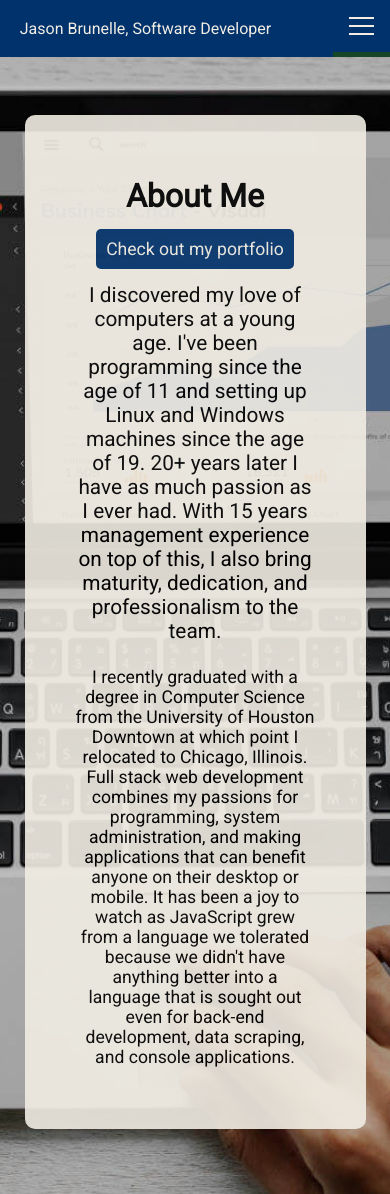
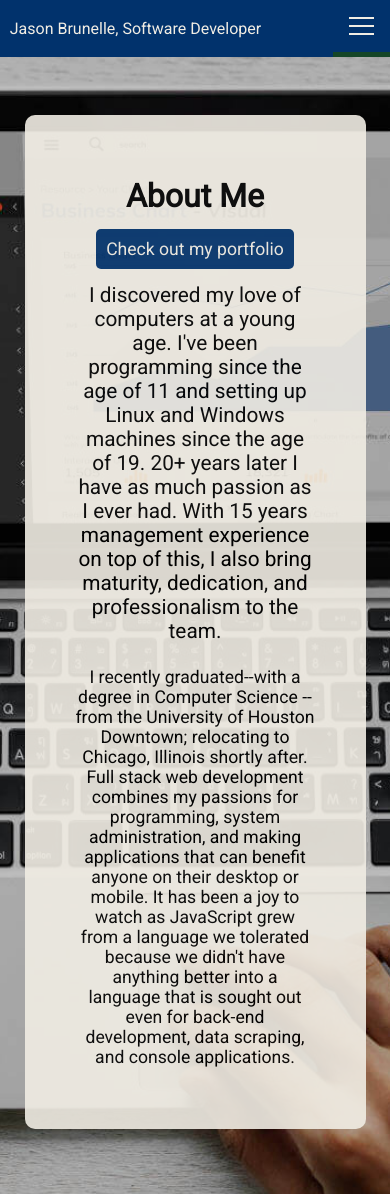
Before and after one commit to jasonmb626/jasonbrunelle.com, a PHP site: page /about.html in a window 390 px wide. Run offline with PHP 8.4, Linux system fonts and the light colour scheme.

Commit message:
Break up first sentense paragraph two...more readable. Fix btn styling affecting hamburger menu.

```diff
--- a/about.css
+++ b/about.css
@@ -19,7 +19,7 @@
     overflow-y: visible;
 }
 
-a {
+.btn {
     text-decoration: none;
     color: var(--light-color);
     cursor: pointer;
--- a/about.html
+++ b/about.html
@@ -48,10 +48,10 @@
         <div class="card">
           <div id="about-me">
               <h1>About Me</h1>
-              <p><a href=portfolio.html>Check out my portfolio</a></p>
+              <p><a class="btn" href=portfolio.html>Check out my portfolio</a></p>
           </div>
           <p class="lead">I discovered my love of computers at a young age. I've been programming since the age of 11 and setting up Linux and Windows machines since the age of 19. 20+ years later I have as much passion as I ever had. With 15 years management experience on top of this, I also bring maturity, dedication, and professionalism to the team.</p>
-          <p>I recently graduated with a degree in Computer Science from the University of Houston Downtown at which point I relocated to Chicago, Illinois. Full stack web development combines my passions for programming, system administration, and making applications that can benefit anyone on their desktop or mobile. It has been a joy to watch as JavaScript grew from a language we tolerated because we didn't have anything better into a language that is sought out even for back-end development, data scraping, and console applications.</p>
+          <p>I recently graduated--with a degree in Computer Science --from the University of Houston Downtown; relocating to Chicago, Illinois shortly after. Full stack web development combines my passions for programming, system administration, and making applications that can benefit anyone on their desktop or mobile. It has been a joy to watch as JavaScript grew from a language we tolerated because we didn't have anything better into a language that is sought out even for back-end development, data scraping, and console applications.</p>
         </div>
     </div>
   </main>
```
